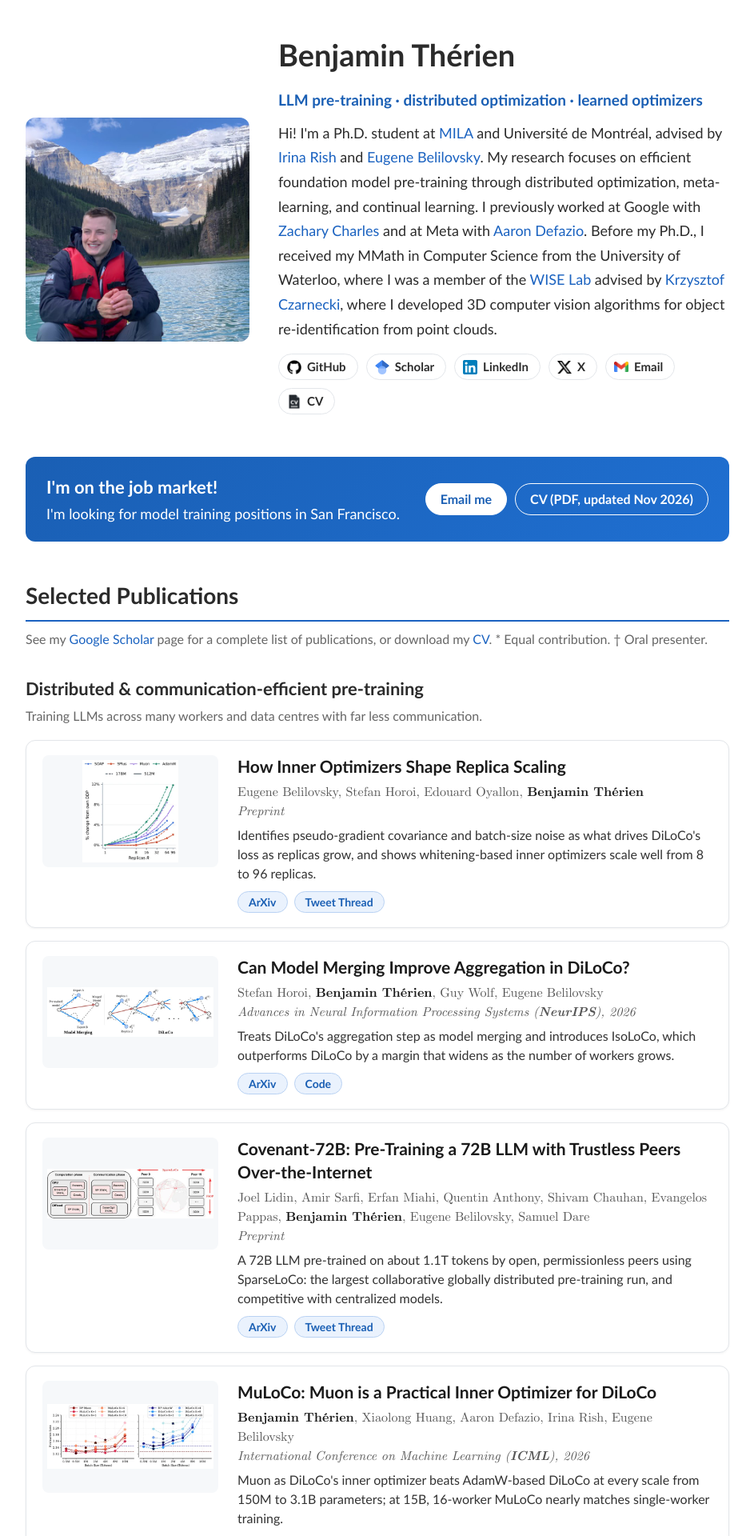
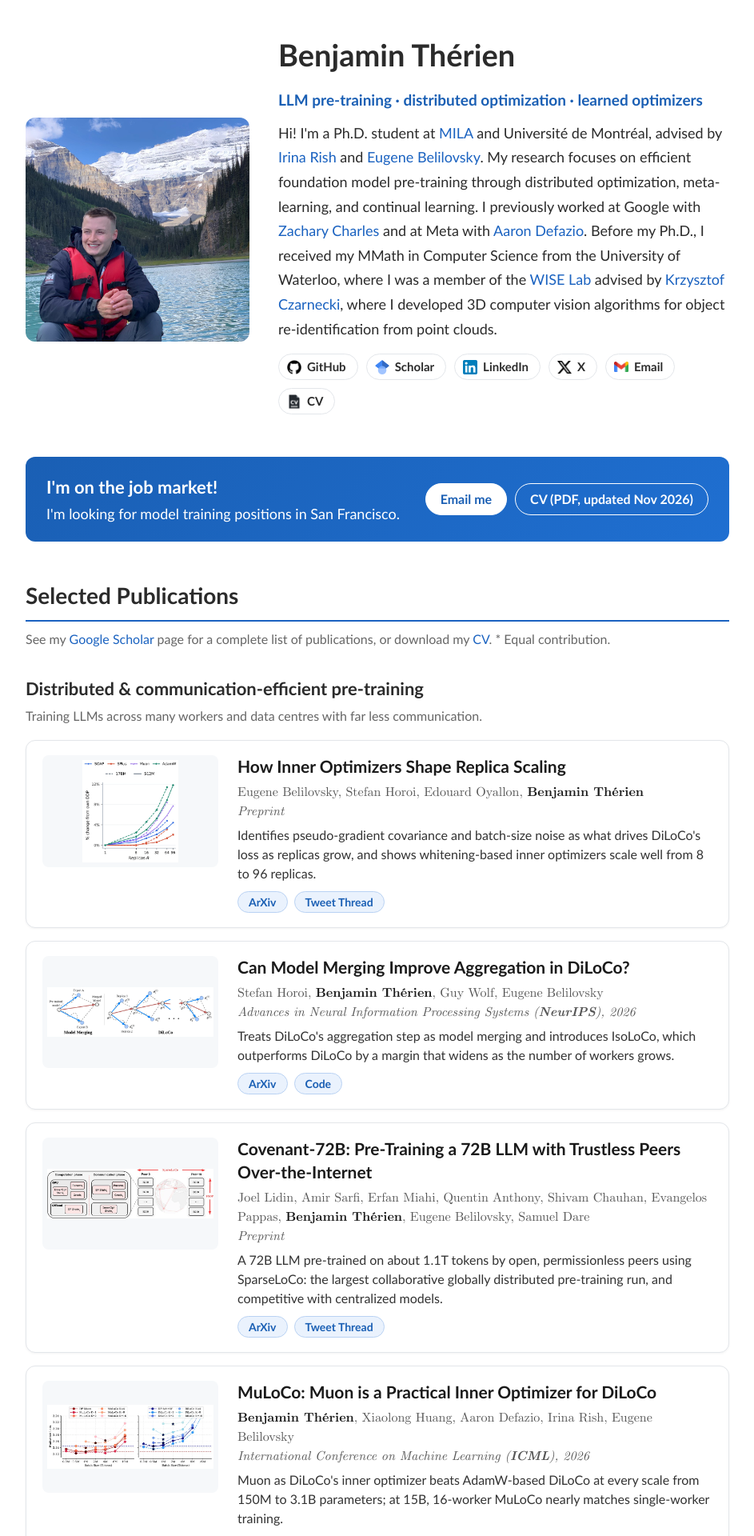
Before and after one commit to bentherien/bentherien.github.io, a Jekyll site: the page built from _pages/index.md, in a window 1280 px wide. Shown: the top 1920 px of the page at 80% size, without its empty margins (168-1111 px from the left). Built offline with Jekyll 4.4.1, drawn with Linux system fonts in a browser that asks for light colours; the list of posts is cut into pages by our own code.

Commit message:
Sharper images and text; drop the oral-presenter mark
- Regenerate paper thumbnails at up to 1400px (was 640px) so they stay
  sharp on high-DPI screens and full-width on phones
- Re-render the replica-scaling figure from the PDF at 600 dpi
- Profile photo file 640px -> 1024px
- Antialiased text rendering
- Remove '† Oral presenter' from the legend and the CVPR author list

Co-Authored-By: Claude Opus 5.5 <noreply@anthropic.com>

```diff
--- a/_pages/index.md
+++ b/_pages/index.md
@@ -41,6 +41,13 @@ image: /images/avatar.jpg
 }
 
 /* Calibri, falling back to Carlito (a metric-compatible open clone) where Calibri isn't installed */
+/* Crisper text rendering */
+body {
+  -webkit-font-smoothing: antialiased;
+  -moz-osx-font-smoothing: grayscale;
+  text-rendering: optimizeLegibility;
+}
+
 body,
 .site-name,
 .site-description,
@@ -520,7 +527,7 @@ I'm looking for model training positions in San Francisco.
 </div>
 
 <h2 class="section-title">Selected Publications</h2>
-<p class="section-sub">See my <a href="https://scholar.google.com/citations?hl=en&amp;user=RbO_ULYAAAAJ">Google Scholar</a> page for a complete list of publications, or download my <a href="assets/Benjamin_Therien_CV.pdf">CV</a>. <span class="pub-legend">* Equal contribution. † Oral presenter.</span></p>
+<p class="section-sub">See my <a href="https://scholar.google.com/citations?hl=en&amp;user=RbO_ULYAAAAJ">Google Scholar</a> page for a complete list of publications, or download my <a href="assets/Benjamin_Therien_CV.pdf">CV</a>. <span class="pub-legend">* Equal contribution.</span></p>
 
 <div class="pub-group" markdown="1">
 <h3 class="group-title" id="distributed">Distributed &amp; communication-efficient pre-training</h3>
@@ -741,7 +748,7 @@ I'm looking for model training positions in San Francisco.
 <div class="pub-thumb"><img src="{{ site.baseurl }}/images/thumbs/psn_im.webp" alt="Figure from Parametric Scattering Networks" loading="lazy" decoding="async"></div>
 <div class="paper-body" markdown="1">
   <div class="pub-title" markdown="span">Parametric Scattering Networks</div>
-  <div class="pub-authors" markdown="span">Shanel Gauthier<sup title="Equal contribution">*</sup>, **Benjamin Thérien<sup title="Equal contribution">*</sup>†**, Laurent Alsène-Racicot, Muawiz Chaudhary, Irina Rish, Eugene Belilovsky, Michael Eickenberg, Guy Wolf</div>
+  <div class="pub-authors" markdown="span">Shanel Gauthier<sup title="Equal contribution">*</sup>, **Benjamin Thérien<sup title="Equal contribution">*</sup>**, Laurent Alsène-Racicot, Muawiz Chaudhary, Irina Rish, Eugene Belilovsky, Michael Eickenberg, Guy Wolf</div>
   <div class="pub-venue" markdown="span">IEEE/CVF Conference on Computer Vision and Pattern Recognition (**CVPR**), 2022 <span class="pub-badge">Oral · 4.2% of submissions</span></div>
   <div class="pub-tldr">Learning the scales, orientations and aspect ratios of Morlet wavelet filters gives significant gains over the standard scattering transform when labels are scarce.</div>
   <div class="pub-links">
```
Also changed, not shown: images/avatar.jpg, images/replica_scaling.png, images/thumbs/covenant.webp, images/thumbs/cptofmoe.webp, images/thumbs/densebackprop.webp, images/thumbs/itsc_im.webp, images/thumbs/local_l2o.webp, images/thumbs/model_merging.webp, images/thumbs/mulo.webp, images/thumbs/muloco.webp, images/thumbs/psn_im.webp, images/thumbs/pylo.webp, images/thumbs/replica_scaling.webp, images/thumbs/rtmm.webp, 2 more files.
